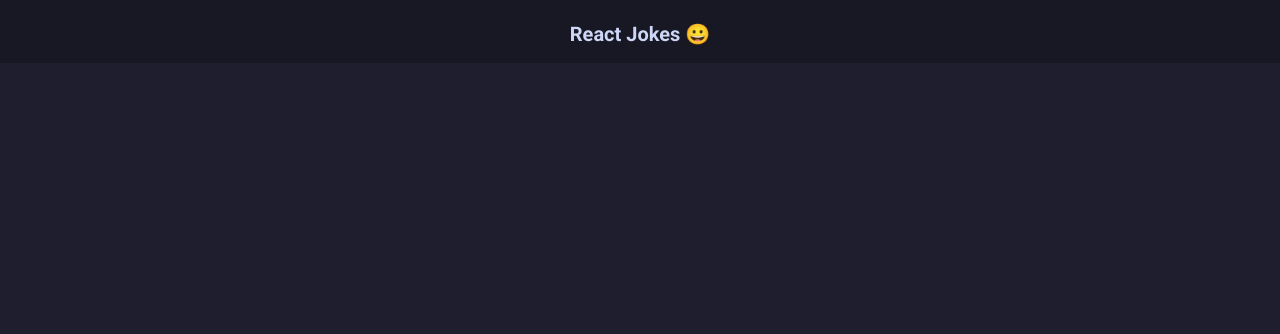
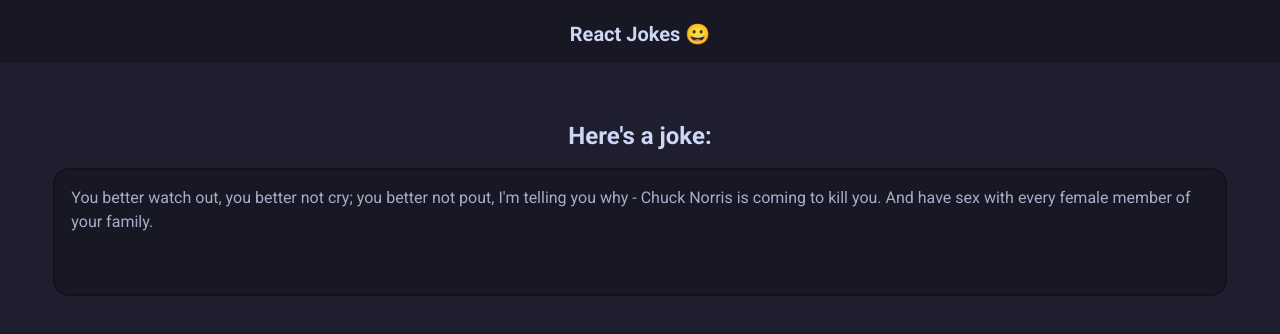
Before and after one commit to sph3/react-jokes, a React (Vite) app: page / in a window 1280 px wide. Shown: the top 334 px of the page. Built offline with nearby package versions, Linux system fonts and the light colour scheme.

Commit message:
feat(container): ✨ create JokeContainer component

```diff
--- a/src/App.tsx
+++ b/src/App.tsx
@@ -1,9 +1,11 @@
 import { Header } from "./components/Header";
+import { JokeContainer } from "./components/JokeContainer";
 
 export const App = () => {
   return (
     <div>
       <Header />
+      <JokeContainer />
     </div>
   );
 };
--- /dev/null
+++ b/src/components/JokeContainer.tsx
@@ -0,0 +1,14 @@
+export const JokeContainer = () => {
+  return (
+    <div className='flex flex-col justify-center items-center mt-14'>
+      <span className='font-bold text-2xl'>Here's a joke:</span>
+      <div className='w-11/12 h-32 p-4 bg-mantle m-auto mt-4 rounded-2xl border-2 border-crust'>
+        <span className='text-subtext0'>
+          You better watch out, you better not cry; you better not pout, I'm
+          telling you why - Chuck Norris is coming to kill you. And have sex
+          with every female member of your family.
+        </span>
+      </div>
+    </div>
+  );
+};
```
